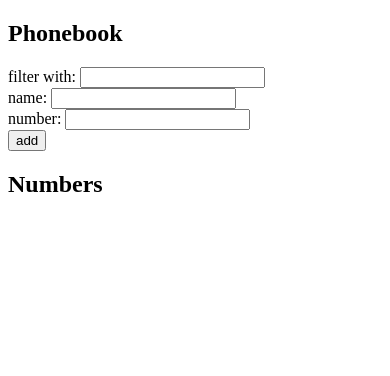
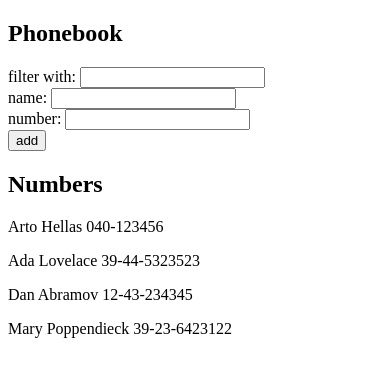
Before and after one commit to nilskrannig/OpenUni_FSWD_Part02, a React (Vite) app in the folder part02_thephonebook/: page / in a window 390 px wide. Shown: the top 376 px of the page. Built offline with nearby package versions, Linux system fonts and the light colour scheme; data requests are answered from the project's data file.

Commit message:
Part2_Exercises: The Phonebook Step 6

```diff
--- /dev/null
+++ b/part02_thephonebook/db.json
@@ -0,0 +1,24 @@
+{
+    "persons":[
+      {
+        "name": "Arto Hellas",
+        "number": "040-123456",
+        "id": 1
+      },
+      {
+        "name": "Ada Lovelace",
+        "number": "39-44-5323523",
+        "id": 2
+      },
+      {
+        "name": "Dan Abramov",
+        "number": "12-43-234345",
+        "id": 3
+      },
+      {
+        "name": "Mary Poppendieck",
+        "number": "39-23-6423122",
+        "id": 4
+      }
+    ]
+  }
--- a/part02_thephonebook/package.json
+++ b/part02_thephonebook/package.json
@@ -7,9 +7,11 @@
     "dev": "vite",
     "build": "vite build",
     "lint": "eslint . --ext js,jsx --report-unused-disable-directives --max-warnings 0",
-    "preview": "vite preview"
+    "preview": "vite preview",
+    "server": "json-server -p3001 --watch db.json"
   },
   "dependencies": {
+    "axios": "^1.6.7",
     "react": "^18.2.0",
     "react-dom": "^18.2.0"
   },
@@ -21,6 +23,7 @@
     "eslint-plugin-react": "^7.33.2",
     "eslint-plugin-react-hooks": "^4.6.0",
     "eslint-plugin-react-refresh": "^0.4.5",
+    "json-server": "^1.0.0-alpha.23",
     "vite": "^5.0.8"
   }
 }
--- a/part02_thephonebook/src/App.jsx
+++ b/part02_thephonebook/src/App.jsx
@@ -1,8 +1,9 @@
-import { useState } from 'react'
+import { useEffect, useState } from 'react'
 import { Persons } from './components/Persons'
 import { PersonForm } from './components/PersonForm'
+import axios from 'axios'
 
-const Filter = ({text, updateFilter}) => {
+const Filter = ({ text, updateFilter }) => {
   return <div>{text}<input onChange={updateFilter} /></div>
 }
 
@@ -11,6 +12,12 @@
   const [newName, setNewName] = useState('')
   const [newNumber, setNewNumber] = useState('')
   const [filter, setFilter] = useState('')
+
+  useEffect(() => {
+    axios.get('http://localhost:3001/persons').then(response => {
+      setPersons(response.data)
+    })
+  }, [])
 
   const handleNameChange = (event) => {
     setNewName(event.target.value);
--- a/part02_thephonebook/src/main.jsx
+++ b/part02_thephonebook/src/main.jsx
@@ -2,6 +2,4 @@
 import ReactDOM from 'react-dom/client'
 import App from './App.jsx'
 
-ReactDOM.createRoot(document.getElementById('root')).render(
-    <App />
-)
+ReactDOM.createRoot(document.getElementById('root')).render(<App />)
```
Also changed, not shown: 1 other file (tests, documents, lock files or other folders).
